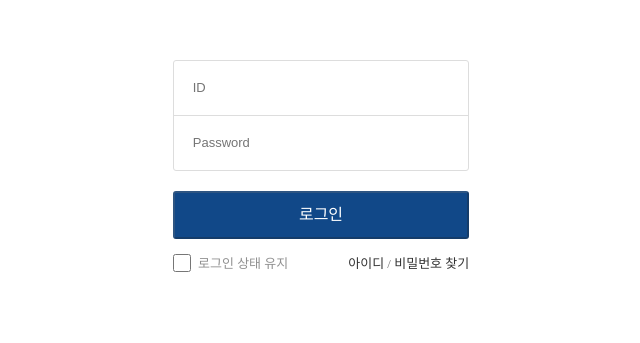
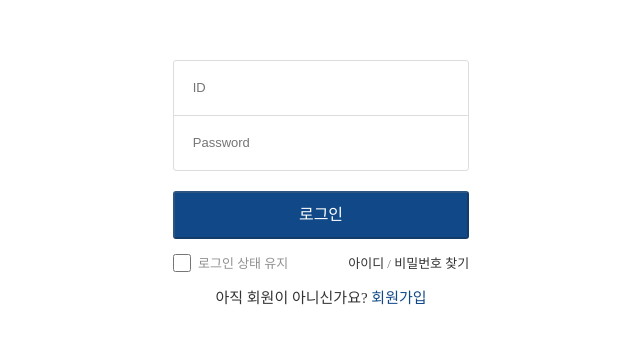
Before and after one commit to syexn98/syfront, a plain HTML site: page index.html in a window 1280 px wide. Shown: the part 235-578 px from the top of the page, without its empty margins (319-959 px from the left). Drawn offline with Linux system fonts and the light colour scheme.

Commit message:
changed
changed

```diff
--- a/css/login.css
+++ b/css/login.css
@@ -132,3 +132,18 @@ fieldset, img {
     float: right;
     color: #777;
 }
+
+.not_member {
+    margin: 10px 0 0;
+    text-align: center;
+    font-size: 15px;
+}
+
+.link_join {
+    color: rgb(17, 72, 136);
+}
+
+.link_join:hover {
+    color: rgb(17, 72, 136);
+    text-decoration: underline;
+}
--- a/index.html
+++ b/index.html
@@ -38,6 +38,13 @@
                         </span>
                     </div>
 
+                    <div class="not_member">
+                      <span class="txt_notmember">
+                        <a class="txt_notm">아직 회원이 아니신가요?</a>
+                        <a href="member/join" class="link_join">회원가입</a>
+                      </span>
+                    </div>
+
                   </fieldset>
               </form>
           </div>
```
Also changed, not shown: js/login.js (added, +9 -0 lines). Lines whose indentation alone changed are shown as unchanged.
